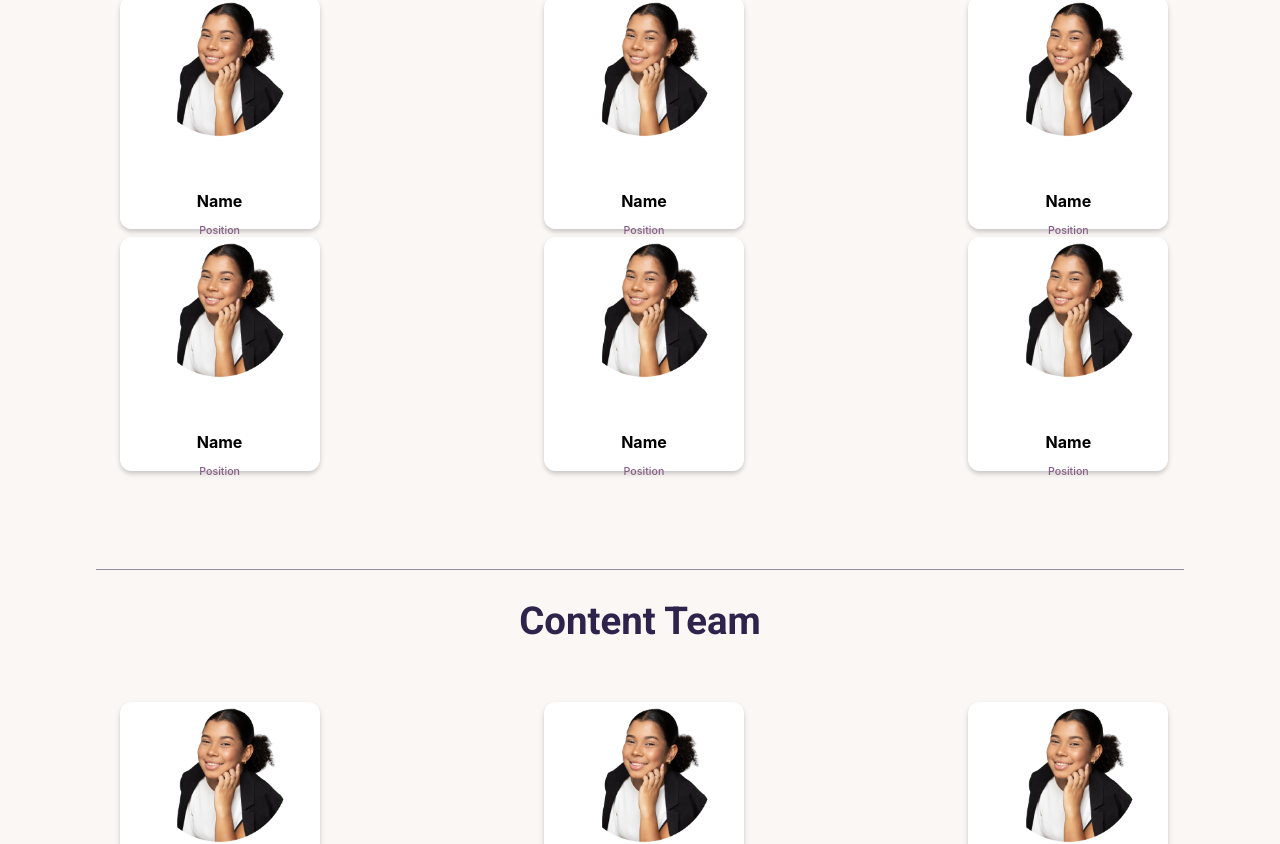
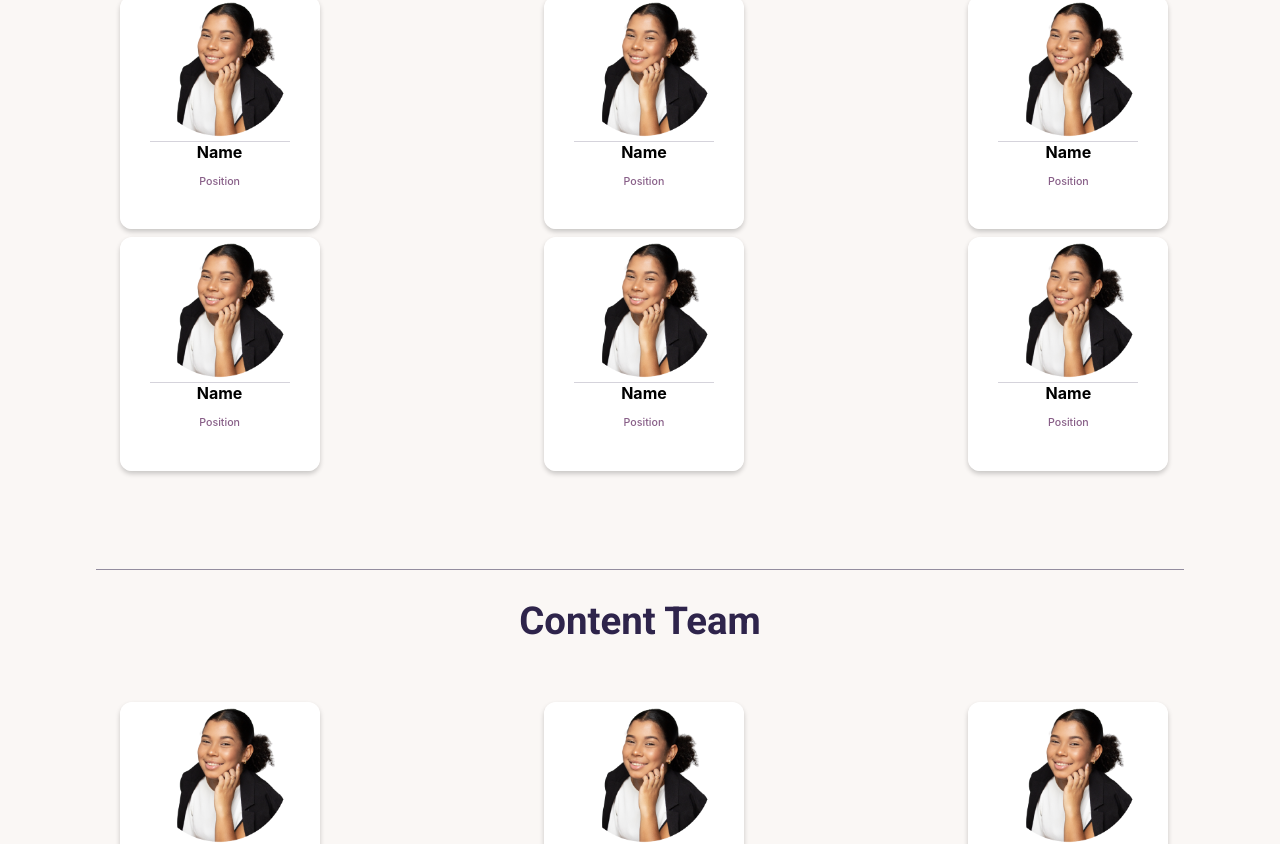
Before and after one commit to roshan1999/khayaal-react-webapp, a React (Create React App) app: page /members in a window 1280 px wide. Shown: the part 1153-1997 px from the top of the page. Built offline with nearby package versions, Linux system fonts and the light colour scheme.

Commit message:
card description classname changed

```diff
--- a/src/Components/Card/Card.jsx
+++ b/src/Components/Card/Card.jsx
@@ -12,7 +12,7 @@ export default function Card(props) {
         <div className="flipCard-inner">
           <div className="flipCard-front">
             <img className="memimg" src={imageurl} alt="Jane"></img>
-            <div className="container">
+            <div className="card-parent-container">
             <center><div className="divider">
                 <span></span>
               </div></center>
@@ -40,7 +40,7 @@ export default function Card(props) {
 
     //                         <img src={imageurl} alt="Jane"></img>
 
-    //                         <div class="container">
+    //                         <div class="card-parent-container">
 
     //                                 <div class="divider">
 
```
